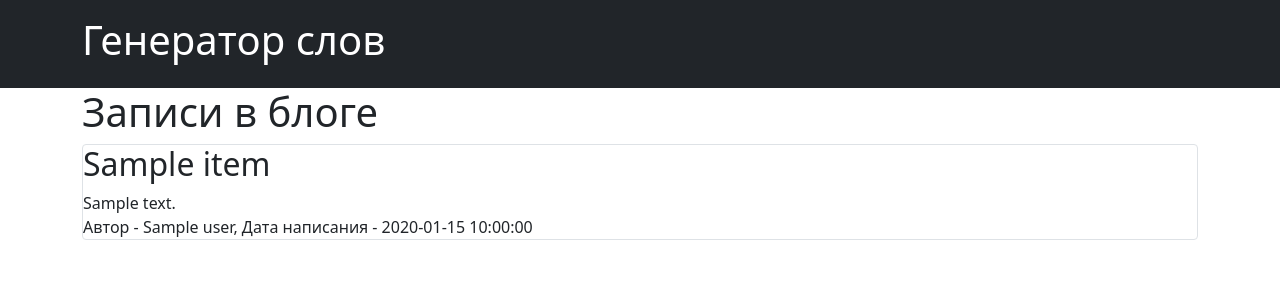
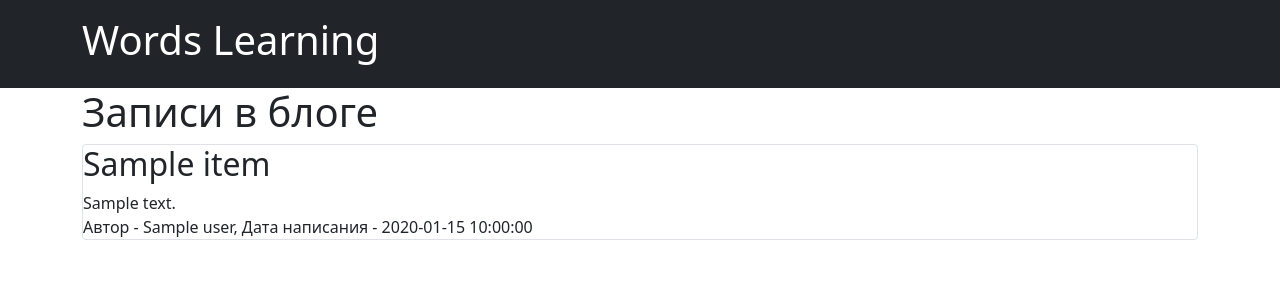
Before and after one commit to PrakhovEgor/Website_to_learning_words, a Flask app: template templates/index.html in a window 1280 px wide. Shown: the top 300 px of the page. Run offline with Flask 2, Linux system fonts and the light colour scheme; the template is opened without the code that fills it: most values are stand-ins (such as "Sample title", 1, 10 or a date in 2020).

```diff
--- a/templates/base.html
+++ b/templates/base.html
@@ -9,8 +9,8 @@
 <body>
 <header class="p-3 bg-dark text-white">
     <div class="container">
-        <h1>Генератор слов</h1>
-        <title>{{ title }}</title>
+        <h1>Words Learning</h1>
+        <title>Words Learning</title>
     </div>
 </header>
 <!-- Begin page content -->
```
